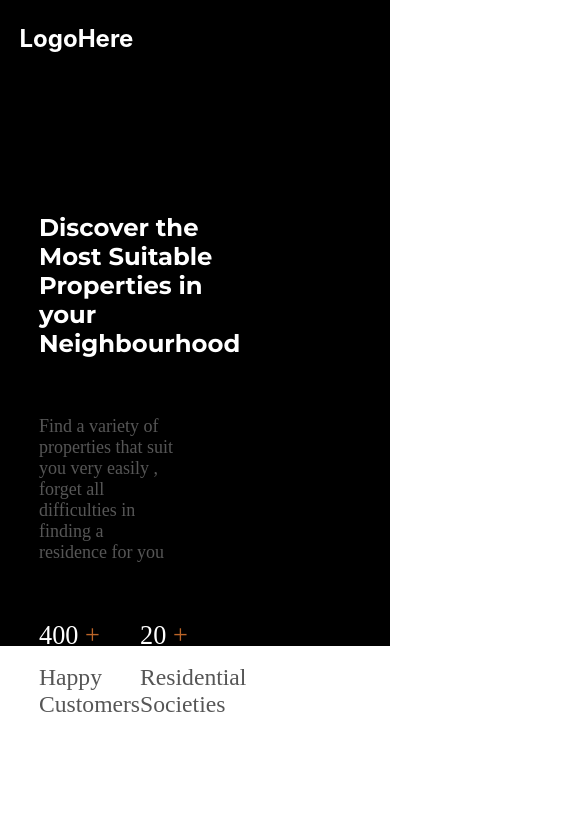
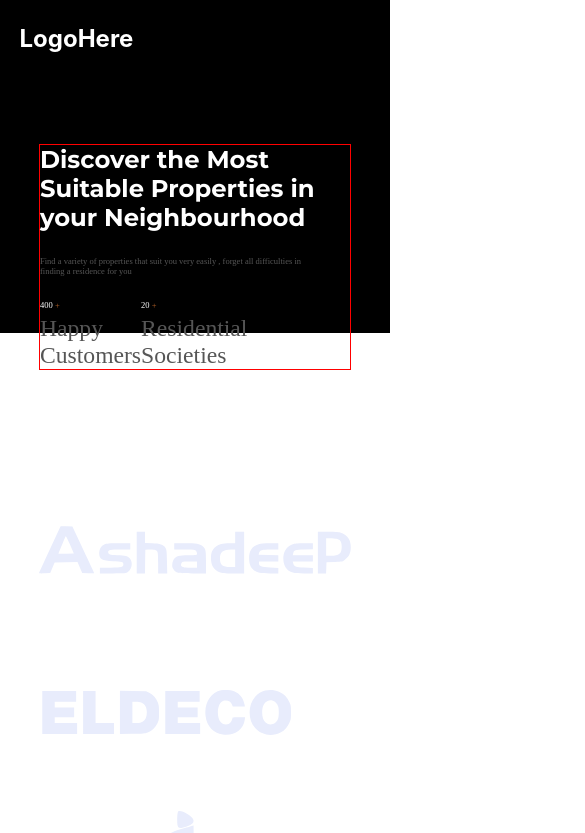
Before and after one commit to JatinYdav/PropertyCloud, a React (Create React App) app: page / in a window 390 px wide. Shown: the top 833 px of the page, 585 px wide, since content can reach past the window. Built offline with nearby package versions, Linux system fonts and the light colour scheme; a web font is replaced by a local one.

Commit message:
Understanding mobile view

```diff
--- a/src/Styles/AccordionPanel.css
+++ b/src/Styles/AccordionPanel.css
@@ -129,3 +129,9 @@
   transition: max-height 0.3s ease-in-out;
   padding-bottom: 1em;
 }
+
+@media screen and (max-width:767px) {
+  .acpimgcontainer{
+    display: none;
+  }
+}
--- a/src/Styles/LandingPage.css
+++ b/src/Styles/LandingPage.css
@@ -129,15 +129,22 @@
 }
 
 @media screen and (max-width: 767px) {
+  .herosection{
+    border: 1px solid red;
+  }
+  .heroinfo{
+    width: 100%;
+    margin-top: 0;
+    gap: 1.5em;
+  }
+
   .heroimgcontainer {
     display: none;
   }
   .heroinfo h1 {
-    color: #fff;
-    font-family: Montserrat;
     font-size: 24.295px;
-    font-style: normal;
-    font-weight: 700;
-    line-height: 120%; /* 29.154px */
+  }
+  .heroinfo h2{
+    font-size: 8.531px;
   }
 }
--- a/src/index.css
+++ b/src/index.css
@@ -6,6 +6,7 @@
 
 html{
   scroll-behavior: smooth ;
+  overflow-x: hidden
 }
 
 body {
@@ -18,7 +19,7 @@ body {
   -moz-osx-font-smoothing: grayscale;
   box-sizing: border-box;
   background-color: white;
-
+  overflow-x: hidden;
 }
 
 code {
```
